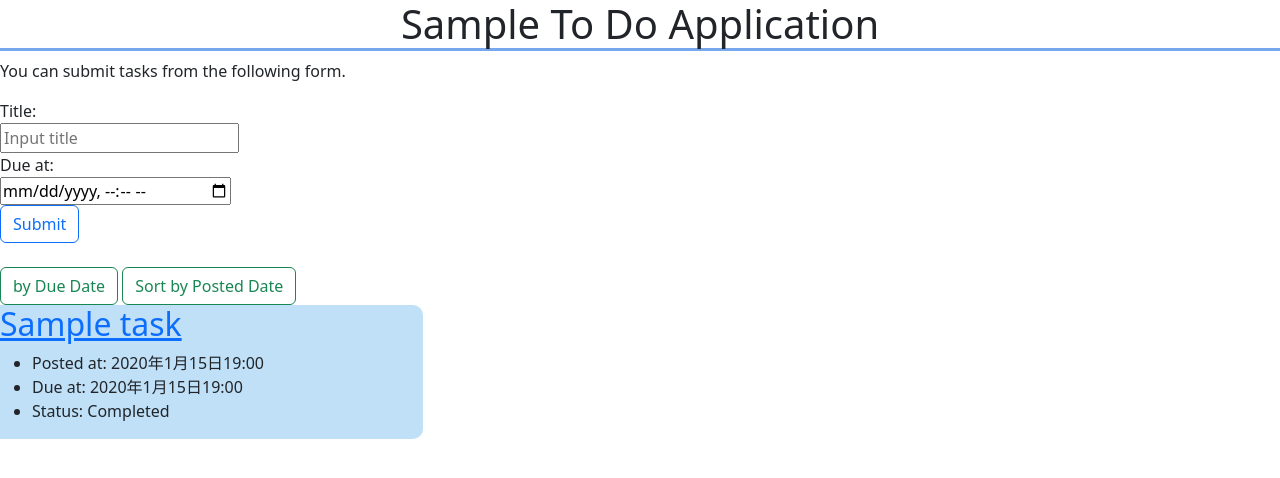
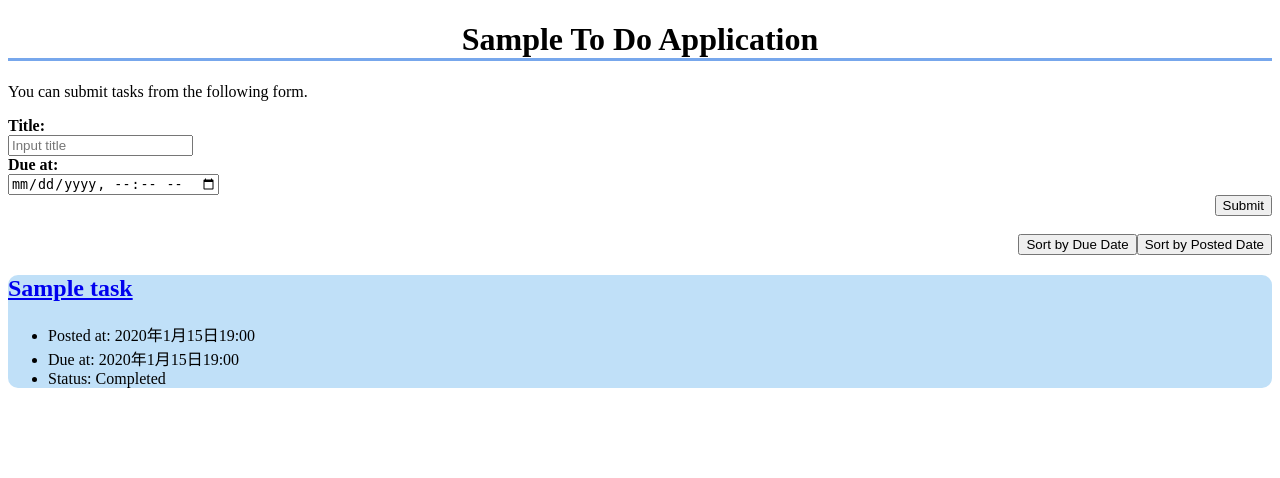
Before and after one commit to s1f102202156/django-test-exercise, a Django app: page / in a window 1280 px wide. Shown: the top 478 px of the page. Run offline with Django 4.2, Linux system fonts and the light colour scheme; tables that the repository leaves empty hold one stand-in row (values such as "Sample post"); some libraries are stand-ins or nearby versions.

Commit message:
コード修正1

```diff
--- a/todo/templates/todo/index.css
+++ b/todo/templates/todo/index.css
@@ -1,6 +1,21 @@
 h1{
     border-bottom: solid rgb(119, 167, 236);
     text-align: center;
+}
+
+label{
+    font-weight: bold;
+}
+
+.submit{
+    display: flex;
+    justify-content: flex-end;
+}
+
+.Sort{
+    display: flex;
+    justify-content: flex-end;
+    padding-left: 5px;
 }
 
 .text{
--- a/todo/templates/todo/index.html
+++ b/todo/templates/todo/index.html
@@ -6,8 +6,6 @@
     <title>To Do Application</title>
     <meta charset="UTF-8">
     <meta name="author" content="INIAD">
-    <meta name="viewport" content="width=device-width, initial-scale=1">
-    <link href="css/bootstrap.min.css" rel="stylesheet">
     <link rel="stylesheet" type="text/css" href="index.css">
   </head>
 
@@ -24,20 +22,20 @@
         <label for="dueInput">Due at:</label><br>
         <input id="dueInput" name="due_at" type="datetime-local">
       </div>
-      <div>
-        <button type="submit" class="btn btn-outline-primary">Submit</button>
+      <div class="submit">
+        <button type="submit">Submit</button>
       </div>
     </form>
     <br>
 
-    <div>
-      <a href="{% url 'index' %}?order=due"><button type="button" class="btn btn-outline-success"> by Due Date</button></a>
-      <a href="{% url 'index' %}?order=post"><button type="button" class="btn btn-outline-success">Sort by Posted Date</button></a>
+    <div class="Sort">
+      <a href="{% url 'index' %}?order=due"><button type="button">Sort by Due Date</button></a>
+      <a href="{% url 'index' %}?order=post"><button type="button">Sort by Posted Date</button></a>
     </div>
 
-    <div class="row">
+    <div>
       {% for task in tasks %}
-      <div class="text col-4">
+      <div class="text">
         <h2><a href="{% url 'detail' task.id %}">{{ task.title }}</a></h2>
         <ul>
           <li>Posted at: {{ task.posted_at }}</li>
@@ -54,9 +52,6 @@
       {% endfor %}
     </div>
 
-
-    <script src="js/bootstrap.bundle.min.js">
-    </script>
   </body>
 
 </html>
```
